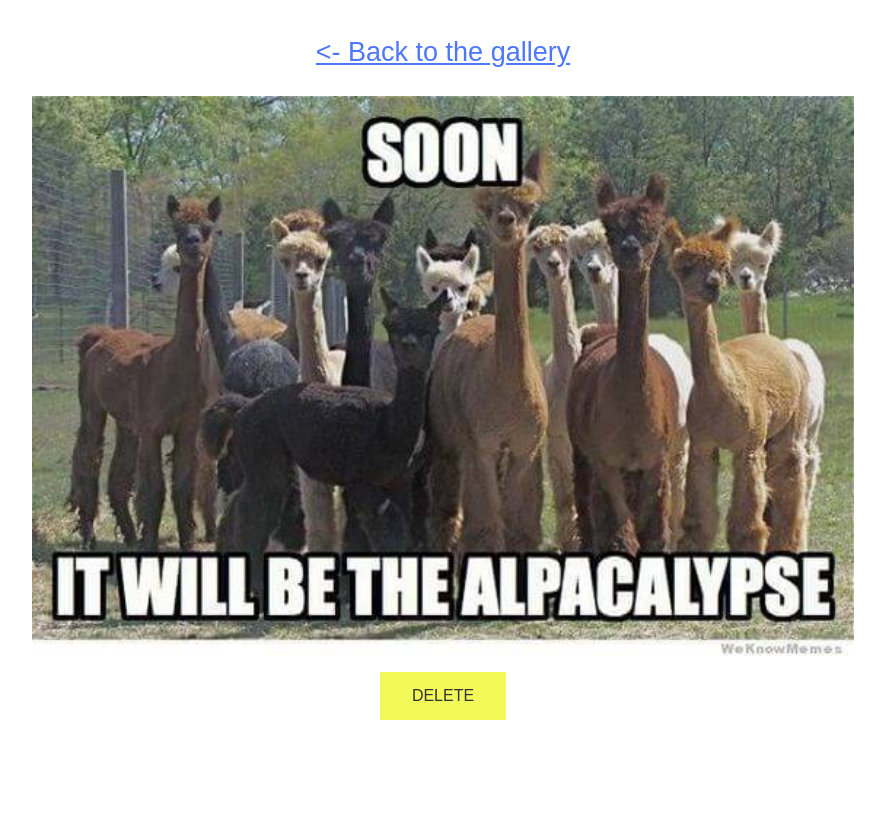
After one commit to dredfort42/webserv, a PHP site: the page made by www/server3/galleryScript.php in a window 1280 px wide. The commit adds this page. Shown: the whole page, without its empty margins (197-1082 px from the left). Run offline with PHP 8.4, Linux system fonts and the light colour scheme.

Commit message:
php progress

```diff
--- /dev/null
+++ b/www/server3/galleryScript.php
@@ -0,0 +1,42 @@
+<html>
+    <head>
+        <link rel="stylesheet" href="style.css" />
+
+    </head>
+    <body>
+
+        <div class="container">
+            <div class="hero">
+                <!-- <h1>A-ha-ha</h1> -->
+                <h2 style="text-align:center"><a href="./index.php"><- Back to the gallery</a></h2>
+                <?php
+                    $image = $_GET['picture'];
+                    if (file_exists($image)) {
+                        echo "<img class='bigPic' src='".$image."'>";
+                    } else {
+                        echo '<h2 style="text-align:center">The image was deleted successfully!</h2>';
+                        header("Refresh:2; url=index.php");
+                    }
+                ?>
+
+
+                <?php
+                    if(isset($_POST['deletebutton'])) {
+                        if (unlink($image)) {
+                            header("Refresh:0");
+                        } else {
+                            echo 'There was an error deleting the file ' . $image;
+                        }
+                    }
+                ?>
+
+                <form method="post">
+                    <button type="submit" name="deletebutton" class="red">
+                        DELETE
+                    </button>
+                </form>
+
+            </div>
+		</div>
+    </body>
+</html>
--- a/www/server3/style.css
+++ b/www/server3/style.css
@@ -8,14 +8,14 @@ body {
   }
 
   a {
-    color: #F2FA5A;
+    color: #4D77FF;
     -webkit-transition: 0.5s;
     -o-transition: 0.5s;
     transition: 0.5s;
   }
 
   a:hover, a:active, a:focus {
-    color: #F2FA5A;
+    color: #4D77FF;
     outline: none;
     text-decoration: none;
   }
@@ -36,12 +36,120 @@ body {
     display: flex;
     justify-content: center;
     align-items: center;
+    /* border: 3px solid #F2FA5A; */
+  }
+
+  .center {
+    justify-content: center;
+    align-items: center;
+    text-align: center;
   }
 
   .hero {
     margin: 0 0 2rem 0;
-    width: 75%;
+    width: 90%;
     text-align: center;
-    border: 3px solid #F2FA5A;
+    /* border: 3px solid #F2FA5A; */
     padding: 10px;
   }
+
+  /* .galleryPic {
+    width: 100px;
+    height: auto;
+    margin: 10px;
+  }
+
+  .galleryPic:hover {
+    border: 10px solid #F2FA5A;
+    width: 110px;
+  }
+
+  .galleryDiv {
+    position: relative;
+    display: block;
+    margin-left: 10%;
+    margin-right: 10%;
+    border: 2px solid #F2FA5A;
+  } */
+
+  .bigPic {
+    position: relative;
+    display: block;
+    width: auto;
+    height: 70%;
+    margin-left: auto;
+    margin-right: auto;
+  }
+
+  /* .bigPic:hover {
+    width: auto;
+    height: 80%;
+  } */
+
+  .heading {
+    margin: 6rem 2rem 4rem 2rem;
+  }
+
+  .tile-layout {
+    /* justify-content: center; */
+    align-items: center;
+    text-align: center;
+    margin-top: 2rem;
+    display: grid;
+    width: 80%;
+    max-width: var(--max-width);
+    margin: 0 auto;
+    gap: 1rem;
+    /* safari workaround */
+    grid-gap: 1rem;
+    /* grid-template-rows: 250px 250px; */
+    grid-auto-rows: width;
+  }
+  @media (min-width: 768px) {
+    .tile-layout {
+      grid-template-columns: repeat(2, 1fr);
+    }
+  }
+  @media (min-width: 992px) {
+    .tile-layout {
+      grid-template-columns: repeat(3, 1fr);
+    }
+  }
+  @media (min-width: 1450px) {
+    .tile-layout {
+      grid-template-columns: repeat(4, 1fr);
+    }
+  }
+
+  button {
+    background-color: #F2FA5A;
+    border: none;
+    color: 333333;
+    padding: 15px 32px;
+    text-align: center;
+    text-decoration: none;
+    display: inline-block;
+    font-size: 16px;
+    cursor: pointer;
+    margin: 1rem;
+  }
+
+  button:hover, button:active, button:focus {
+    color: #fff;
+    background-color: #4D77FF;
+  }
+
+  .red:hover, .red:active, .red:focus {
+    background-color: #ff4d5f;
+  }
+
+  .picture {
+    width: 90%;
+    height: auto;
+    margin: auto;
+  }
+
+  .picture:hover {
+    /* border: 0.1rem solid #F2FA5A; */
+    width: 100%;
+  }
```
Also changed, not shown: www/server3/index.php (added, +64 -0 lines), www/server3/pics/Alpaca-Memes-10-1.jpeg (added), www/server3/pics/Alpaca-Memes-11-1.jpeg (added), www/server3/pics/funny-wholesome-animal-memes-44.jpg (added), www/server3/pics/funny-wholesome-animal-memes-51-58f0cbb9c3b41__700.jpg (added), www/server3/pics/sub-buzz-1149-1523993655-5.png.webp (added), www/server3/pics/sub-buzz-11588-1523636931-5.png.webp (added), www/server3/pics/sub-buzz-1305-1523994043-13.png.webp (added), www/server3/pics/sub-buzz-13804-1523640205-1.png.webp (added), www/server3/pics/sub-buzz-20850-1523648790-6.png.webp (added), www/server3/pics/sub-buzz-21947-1523889058-1.png.webp (added), www/server3/pics/sub-buzz-31470-1523637341-1.png.webp (added), www/server3/pics/sub-buzz-6481-1523896745-1.png.webp (added), www/server3/pics/sub-buzz-8124-1523635923-5.png.webp (added), 2 other files.
